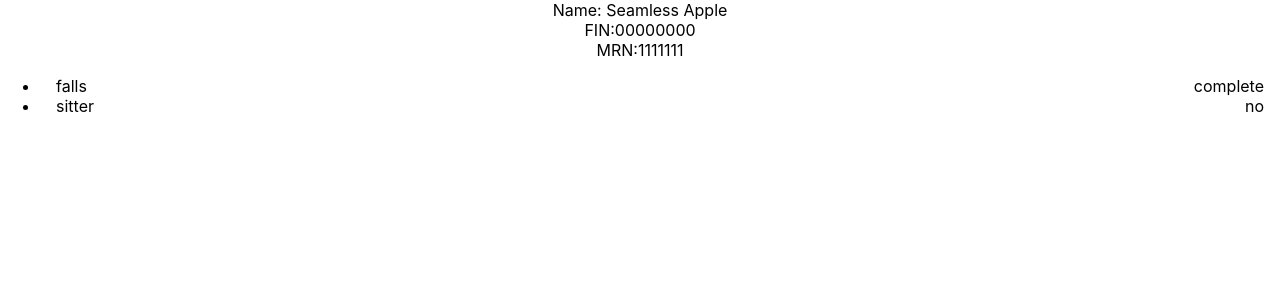
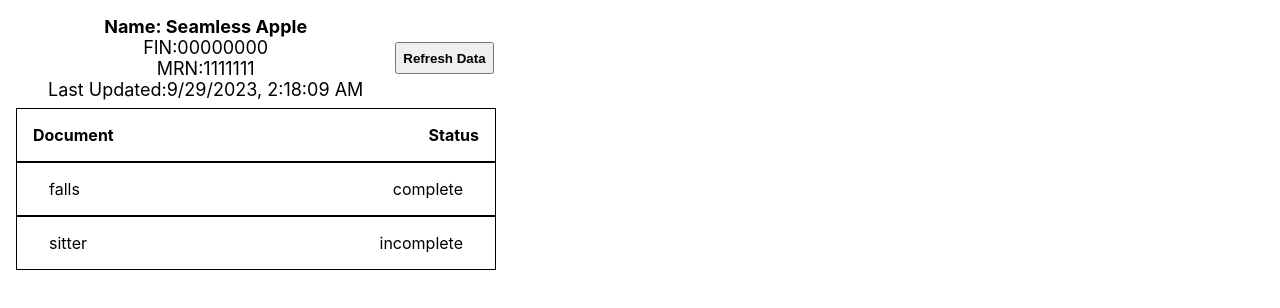
Before and after one commit to dmartin5150/VisionFrontend, a React (Create React App) app: page / in a window 1280 px wide. Shown: the top 308 px of the page. Built offline with nearby package versions, Linux system fonts and the light colour scheme.

Commit message:
first version of ui

```diff
--- a/package.json
+++ b/package.json
@@ -13,6 +13,7 @@
     "react": "^18.2.0",
     "react-dom": "^18.2.0",
     "react-scripts": "5.0.1",
+    "sass": "^1.68.0",
     "typescript": "^4.9.5",
     "web-vitals": "^2.1.4"
   },
--- a/src/App.css
+++ b/src/App.css
@@ -1,38 +1,50 @@
 .App {
   text-align: center;
+  padding:1rem;
+
+  & .document-table {
+    max-width: 30rem;
+    & .document-header {
+      display:flex;
+
+      & .document-patient {
+        padding:0 2rem;
+
+      }
+      .refresh-button{
+        display:flex;
+        justify-content:center;
+        align-items: center;
+
+        & button {
+          height:2rem;
+          font-weight:bold
         }
 
-.App-logo {
-  height: 40vmin;
-  pointer-events: none;
       }
 
-@media (prefers-reduced-motion: no-preference) {
-  .App-logo {
-    animation: App-logo-spin infinite 20s linear;
-  }
     }
 
-.App-header {
-  background-color: #282c34;
-  min-height: 100vh;
+    & .document-items {
       display: flex;
-  flex-direction: column;
-  align-items: center;
-  justify-content: center;
-  font-size: calc(10px + 2vmin);
-  color: white;
+      flex-direction: row;
+      justify-content: space-between;
+      font-size: medium;
+      padding: 1rem;
+      margin-top:0.5rem;
+      border: 1px solid black;
+      font-weight:bold;
+
+
+
     }
 
-.App-link {
-  color: #61dafb;
+    & .document-list {
+      list-style: none;
+      padding:0;
+      margin-top:0;
     }
 
-@keyframes App-logo-spin {
-  from {
-    transform: rotate(0deg);
   }
-  to {
-    transform: rotate(360deg);
+
 }
-}
--- a/src/App.tsx
+++ b/src/App.tsx
@@ -5,7 +5,7 @@ import PatientInfo from './components/patientInfo/patientInfo';
 
 const items = [
   {'name': 'falls','status': 'complete'},
-  {'name':'sitter', 'status': 'no'}
+  {'name':'sitter', 'status': 'incomplete'}
 ]
 
 const patient = {'name':'Seamless Apple', 'MRN':'1111111', 'FIN':'00000000'}
@@ -13,8 +13,20 @@ const patient = {'name':'Seamless Apple', 'MRN':'1111111', 'FIN':'00000000'}
 function App() {
   return (
     <div className="App">
+      <div className='document-table'>
+        <div className='document-header'>
+          <div className='document-patient'>
             <PatientInfo patient={patient} />
-      <ul>
+          </div>
+          <div className='refresh-button'>
+            <button>Refresh Data</button>
+          </div>
+        </div>
+        <div className='document-items'>
+            <div className='document-items--name'>Document</div>
+            <div className='document-items--status'>Status</div>
+        </div>
+        <ul className='document-list'>
           {items.map((item, idx) =>
               <li key={idx}>
                 <ListItem item={item} />
@@ -22,6 +34,7 @@ function App() {
           )}
         </ul>
       </div>
+    </div>
   );
 }
 
--- a/src/components/ListItems/ListItem.css
+++ b/src/components/ListItems/ListItem.scss
@@ -7,5 +7,13 @@
     justify-content: space-between;
     font-size: medium;
     padding:0 1rem;
+    border:1px solid black;
+
+    .list-items--name {
+        padding: 1rem;
+    }
+    .list-items--status {
+        padding: 1rem;
+    }
 
 }
--- a/src/components/ListItems/ListItem.tsx
+++ b/src/components/ListItems/ListItem.tsx
@@ -1,5 +1,5 @@
 import React from "react";
-import './ListItem.css'
+import './ListItem.scss'
 
 
 interface ListItemProps {
--- /dev/null
+++ b/src/components/patientInfo/patientInfo.scss
@@ -0,0 +1,6 @@
+.patient-info {
+    font-size:large;
+    & .patient-name {
+        font-weight: bold;
+    }
+}
--- a/src/components/patientInfo/patientInfo.tsx
+++ b/src/components/patientInfo/patientInfo.tsx
@@ -1,5 +1,5 @@
 import React from 'react';
-import './patientInfo.css'
+import './patientInfo.scss'
 
 interface PatientInfoProps {
     patient: {
@@ -12,11 +12,13 @@ interface PatientInfoProps {
 
 const PatientInfo: React.FC<PatientInfoProps> = ({patient}) => {
     const {name,FIN, MRN } = patient
+    const date = new Date();
     return (
         <div className='patient-info'>
             <div className='patient-name'>Name: {name}</div>
             <div className='patient-FIN'>FIN:{FIN}</div>
             <div className='patient-MRN'>MRN:{MRN}</div>
+            <div className='patient-upadated'>Last Updated:{date.toLocaleString()}</div>
         </div>
     )
 }
```
Also changed, not shown: src/components/patientInfo/patientInfo.css (deleted), 1 other file (tests, documents, lock files or other folders). Lines whose indentation alone changed are shown as unchanged.
